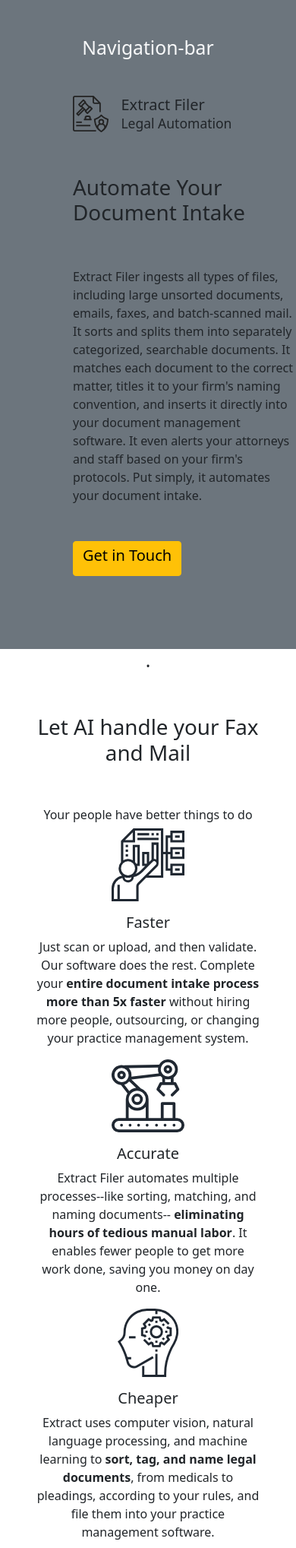
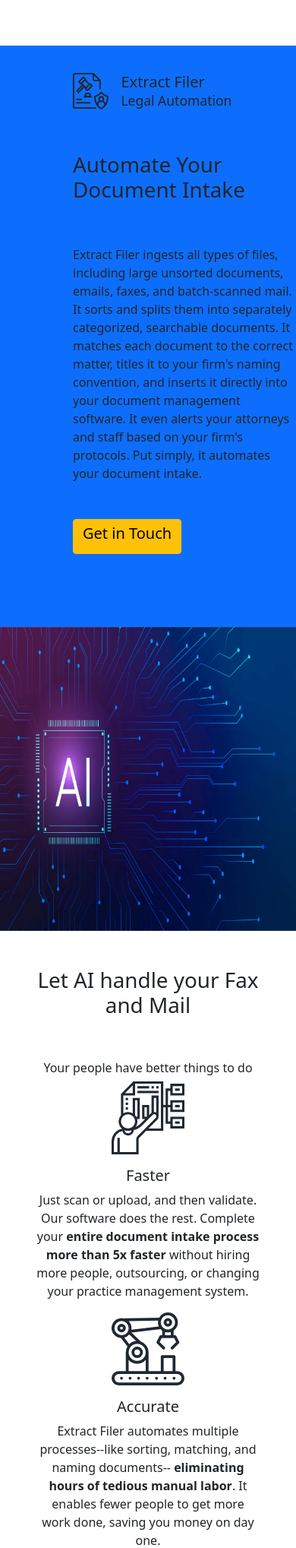
Before and after one commit to TeamVebbox/Datareveal.ai, a PHP site: page /legal.php in a window 390 px wide; the page is wider, and only the part inside the window is pictured. Shown: the top 2037 px of that part at 76% size. Run offline with PHP 8.4, Linux system fonts and the light colour scheme; some libraries are stand-ins or nearby versions; grey boxes are pictures that could not be loaded.

Commit message:
krishna
updation nandini akka pages

```diff
--- a/legal.php
+++ b/legal.php
@@ -16,16 +16,18 @@
 <body>
 
     <!-- Navigation Section -->
-
+    <section for="Nav-bar-menu">
+        <?php
+        include "navbar.php";
+        ?>
+    </section>
 
     <!-- Landing Contents -->
     <section for="landing-content">
-        <div class="row p-5 bg-secondary legal_bgimg" id="landing">
-            <h2 class=" mb-5 text-center text-light">Navigation-bar</h2>
-
+        <div class="row p-5 bg-primary legal_bgimg" id="landing">
         <div class="text-left d-flex mx-5 ">
-            <img  src="./images/legal_extract.svg" class="legal_extract " height="48px">
-            <h5 class="mx-3">Extract Filer<br><small>Legal Automation</small></h5>
+            <img  src="./images/legal_extract.svg" class="legal_extract mt-5" height="48px">
+            <h5 class="mx-3 mt-5">Extract Filer<br><small>Legal Automation</small></h5>
                <h5><small></small></h5>
         </div>
             <h1 class="mt-5 mx-5">Automate Your Document Intake</h1>
@@ -39,8 +41,9 @@
 
     <!-- Carousel Section -->
     <section for="modelpage-carousel-content">
-                  <h2 class="text-center">.</h2>
-
+      <?php
+        include "carousal.php";
+        ?>
     </section>
 
     <!-- Modelpage Services Section -->
@@ -182,68 +185,16 @@
       </section>
       <!-- extra feature -->
       <section for="Model-services">
-        <div class="row px-5 " id="model-service">
-            <div class="text-center" id="model-service-heading">
-                <h1 class="pb-5" id="service-heading-h2">Extract Features</h1>
-
-            </div>
-            <div class="col-lg col-md col-sm px-5  " id="model-service-one">
-                <p class="fs-3 text-center ">
-                    <img src="./images/legal_lap1.svg" height="30%">
-
-                  </p>
-                  <h5 class="px-5 mx-5 text-center">It's <span class="clr-b"> Faster</span></h5>
-                  <p class="text-center clr-g">Vision, Language, and Learning models can be assembled together for intelligent process automation and insight extraction</p>
-            </div>
-            <div class="col-lg col-md col-sm px-5 " id="model-service-two">
-                <p class="fs-3 text-center">
-                           <img src="./images/legal_lap2.svg" height="30%">
-                  </p>
-                  <h5 class="px-5 mx-5 text-center">It's <span class="clr-b"> More Accurate</span></h5>
-                  <p class="text-center clr-g">Vision, Language, and Learning models can be assembled together for intelligent process automation and insight extraction</p>
-
-            </div>
-        </div>
-        <div class="row px-5 " id="model-service">
-            <div class="col-lg col-md col-sm px-5  " id="model-service-one">
-                <p class="fs-3 text-center ">
-                    <img src="./images/legal_lap3.svg" height="30%">
-
-                  </p>
-                  <h5 class="px-5 mx-5 text-center">It's <span class="clr-b"> Faster</span></h5>
-                  <p class="text-center clr-g">Vision, Language, and Learning models can be assembled together for intelligent process automation and insight extraction</p>
-            </div>
-            <div class="col-lg col-md col-sm px-5" id="model-service-one">
-                <p class="fs-3 text-center ">
-                    <img src="./images/legal_lap3.svg" height="30%">
-
-                  </p>
-                  <h5 class="px-5 mx-5 text-center">It's <span class="clr-b"> Faster</span></h5>
-                  <p class="text-center clr-g">Vision, Language, and Learning models can be assembled together for intelligent process automation and insight extraction</p>
-            </div>
-        </div>
+       <?php
+        include "feature.php";
+        ?>
     </section>
 
     <!-- Footer Section -->
     <section for="Footer">
-        <div class="row p-5 border bg-secondary" id="footer">
-            <h2 class="text-center">Footer-section</h2>
-            <div class="col-lg-4 col-md-4 col-sm-4 p-5 border bg-success" id="footer-part-one">
-
-            </div>
-            <div class="col-lg-2 col-md-2 col-sm-2 p-5 border bg-success" id="footer-part-two">
-
-            </div>
-            <div class="col-lg-2 col-md-2 col-sm-2 p-5 border bg-success" id="footer-part-three">
-
-            </div>
-            <div class="col-lg-2 col-md-2 col-sm-2 p-5 border bg-success" id="footer-part-four">
-
-            </div>
-            <div class="col-lg-2 col-md-2 col-sm-2 p-5 border bg-success" id="footer-part-five">
-
-            </div>
-        </div>
+        <?php
+           include "footer.php";
+          ?>
     </section>
 
 </body>
```
Also changed, not shown: contact.php (+25 -17 lines), css/contact.css (+4 -3 lines).
